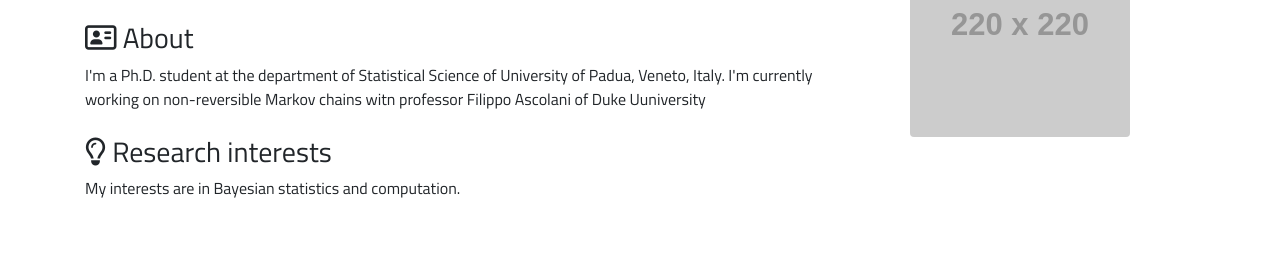
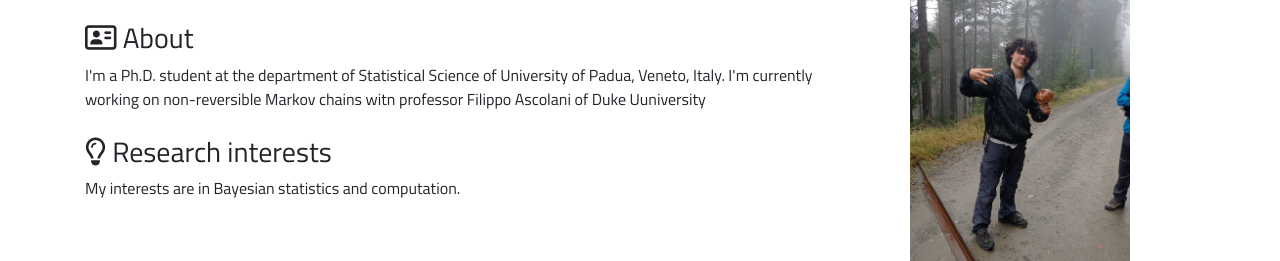
Before and after one commit to paolomanildo/paolomanildo.github.io, a plain HTML site: page index.html in a window 1280 px wide. Shown: the part 163-424 px from the top of the page. Drawn offline with nearby package versions, Linux system fonts and the light colour scheme; placeholder pictures from the web are drawn by us.

Commit message:
Update profile image source and alt text

```diff
--- a/index.html
+++ b/index.html
@@ -75,9 +75,9 @@
     </div>
 
     <div class="col-md-4 text-center">
-      <img src="https://via.placeholder.com/220"
-           alt="profile picture"
-           class="img-fluid rounded profile-img mb-3">
+      <img src="001.jpg"
+     alt="Paolo Manildo"
+     class="img-fluid rounded profile-img mb-3">
     </div>
   </div>
 
```
